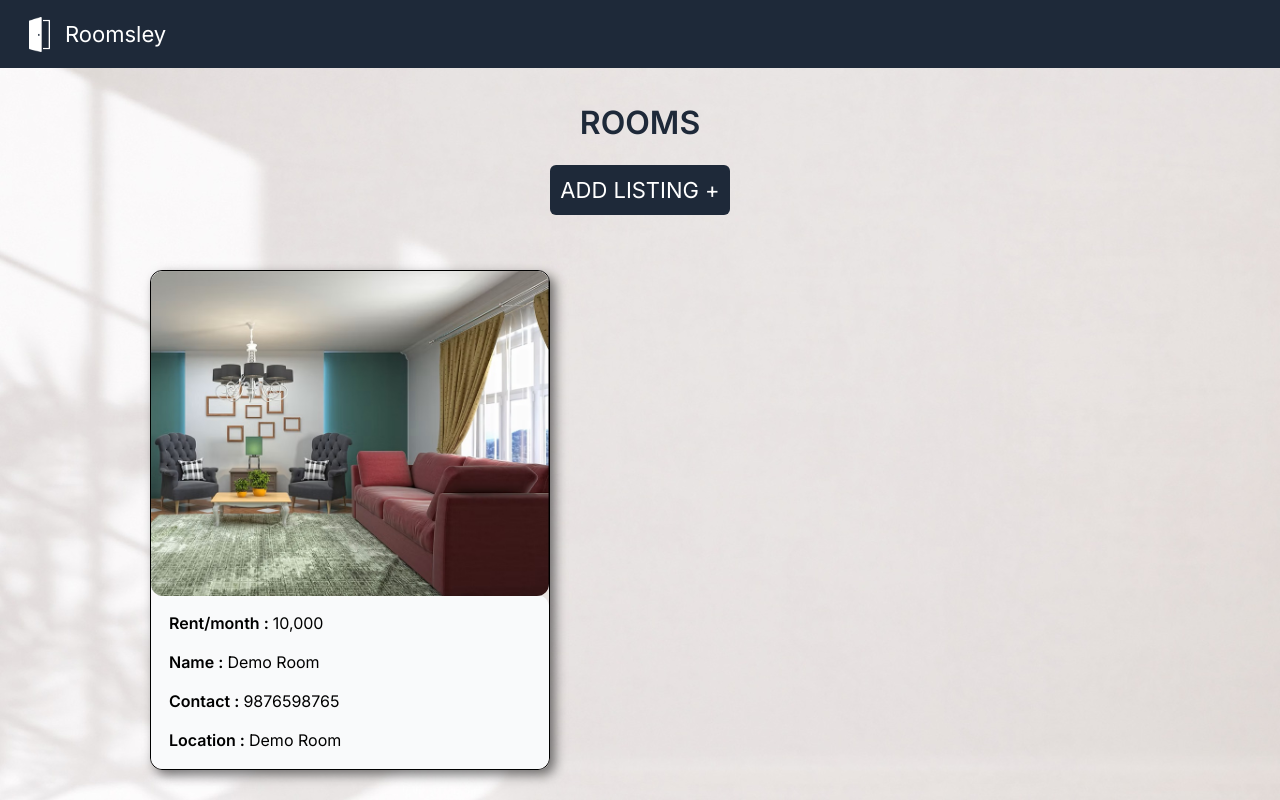
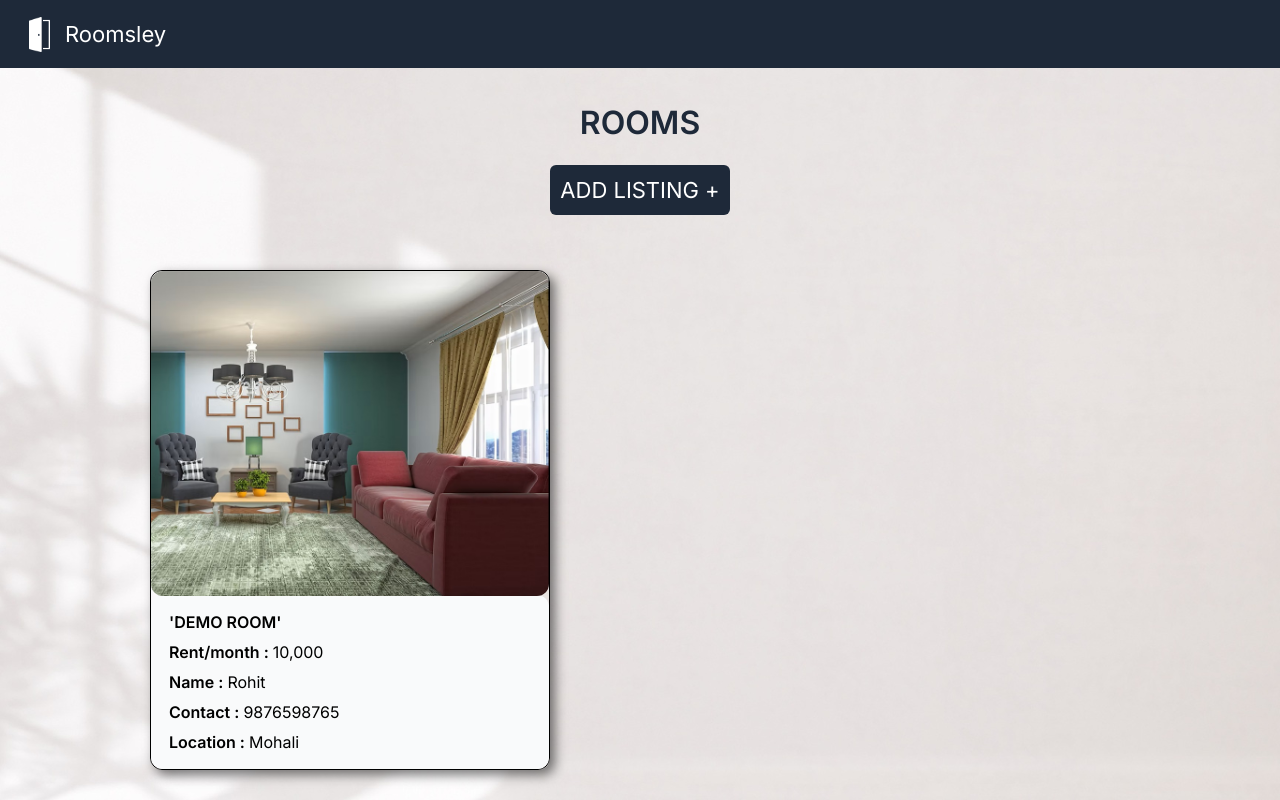
Before and after one commit to rohitkumar893/roomsley, a React (Vite) app: page /listings in a window 1280 px wide. Shown: the top 800 px of the page. Built offline with nearby package versions, Linux system fonts and the light colour scheme.

Commit message:
added demo room

```diff
--- a/src/pages/Listings.jsx
+++ b/src/pages/Listings.jsx
@@ -116,11 +116,12 @@ const handleSubmit = async (e) => {
     <div className="container3">
         <div className="demoroom h-[500px] w-[400px] border rounded-xl">
           <div className='h-[65%]'><img src="/demoroom.jpg" className='rounded-xl'/></div>
-          <div className='demoroomdetails h-[35%] flex flex-col justify-center gap-[15px] bg-gray-50 rounded-xl'>
+          <div className='demoroomdetails h-[35%] flex flex-col justify-center gap-[6px] bg-gray-50 rounded-xl'>
+            <h1><span className='font-semibold text-center'>'DEMO ROOM'</span></h1>
             <h1><span className='font-semibold'>Rent/month :&nbsp;</span>10,000</h1>
-            <h1><span className='font-semibold'>Name :&nbsp;</span>Demo Room</h1>
+            <h1><span className='font-semibold'>Name :&nbsp;</span>Rohit</h1>
             <h1><span className='font-semibold'>Contact :&nbsp;</span>9876598765</h1>
-            <h1><span className='font-semibold'>Location :&nbsp;</span>Demo Room</h1>
+            <h1><span className='font-semibold'>Location :&nbsp;</span>Mohali</h1>
           </div>
         </div>
 
```
